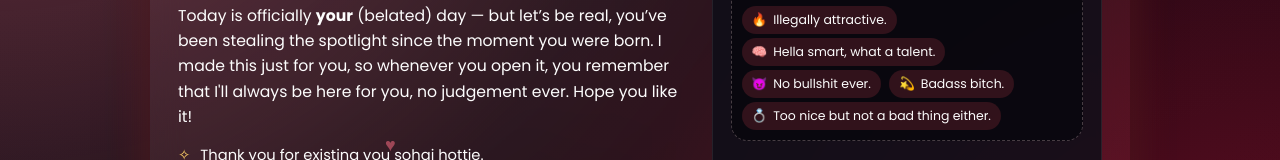
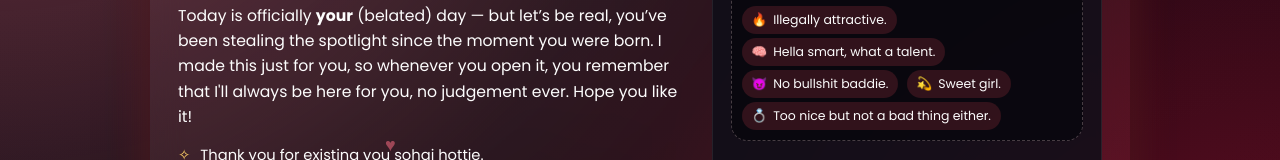
Before and after one commit to veyroxie/sera-bday, a plain HTML site: page index.html in a window 1280 px wide. Shown: the part 361-521 px from the top of the page. Drawn offline with Linux system fonts and the light colour scheme.

Commit message:
edited some words

```diff
--- a/index.html
+++ b/index.html
@@ -70,8 +70,8 @@
             <h3>Reasons I'm happy you're alive”:</h3>
             <div class="reason-pill"><span class="icon">🔥</span> Illegally attractive.</div>
             <div class="reason-pill"><span class="icon">🧠</span> Hella smart, what a talent.</div>
-            <div class="reason-pill"><span class="icon">😈</span> No bullshit ever.</div>
-            <div class="reason-pill"><span class="icon">💫</span> Badass bitch.</div>
+            <div class="reason-pill"><span class="icon">😈</span> No bullshit baddie.</div>
+            <div class="reason-pill"><span class="icon">💫</span> Sweet girl.</div>
             <div class="reason-pill"><span class="icon">💍</span> Too nice but not a bad thing either.</div>
         </div>
 
```
